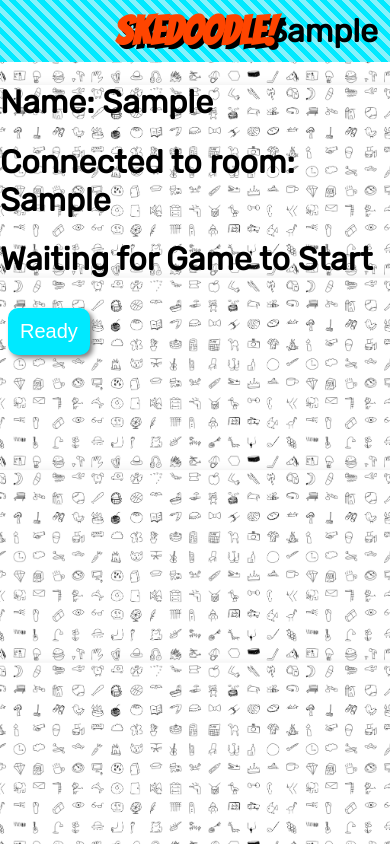
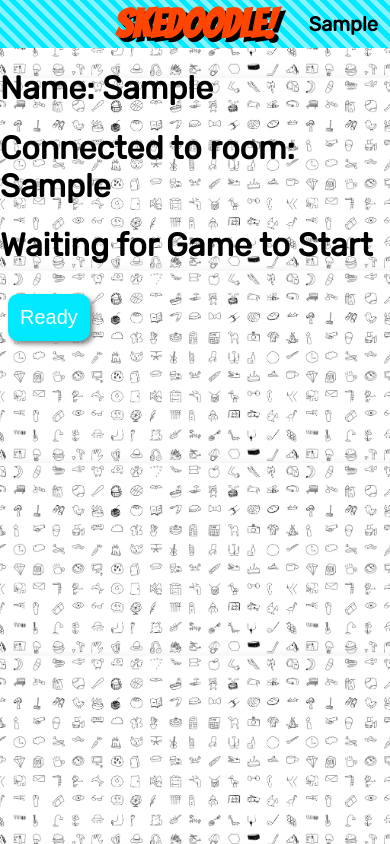
Before and after one commit to etseng02/illustrations, a React (Create React App) app: page / in a window 390 px wide. Both pictures are taken after typing "Sample", "Sample" into the empty fields and a click on the button "Join Room". Built offline with nearby package versions, Linux system fonts and the light colour scheme; no server answers.

Commit message:
resize canvas and room name on mobile

```diff
--- a/src/components/Canvas.js
+++ b/src/components/Canvas.js
@@ -150,8 +150,8 @@ class Canvas extends Component {
       e.preventDefault();
     });
     // Here we set up the properties of the canvas element.
-    this.canvas.width = 400;
-    this.canvas.height = 600;
+    this.canvas.width = 375;
+    this.canvas.height = 375;
     this.ctx = this.canvas.getContext('2d');
     this.ctx.lineJoin = 'round';
     this.ctx.lineCap = 'round';
--- a/src/components/Header.css
+++ b/src/components/Header.css
@@ -65,4 +65,8 @@ h1#room {
     font-size: 2.5em;
   }
 
+  h1#room {
+    font-size: 1.25em;
+  }
+
 }
```
